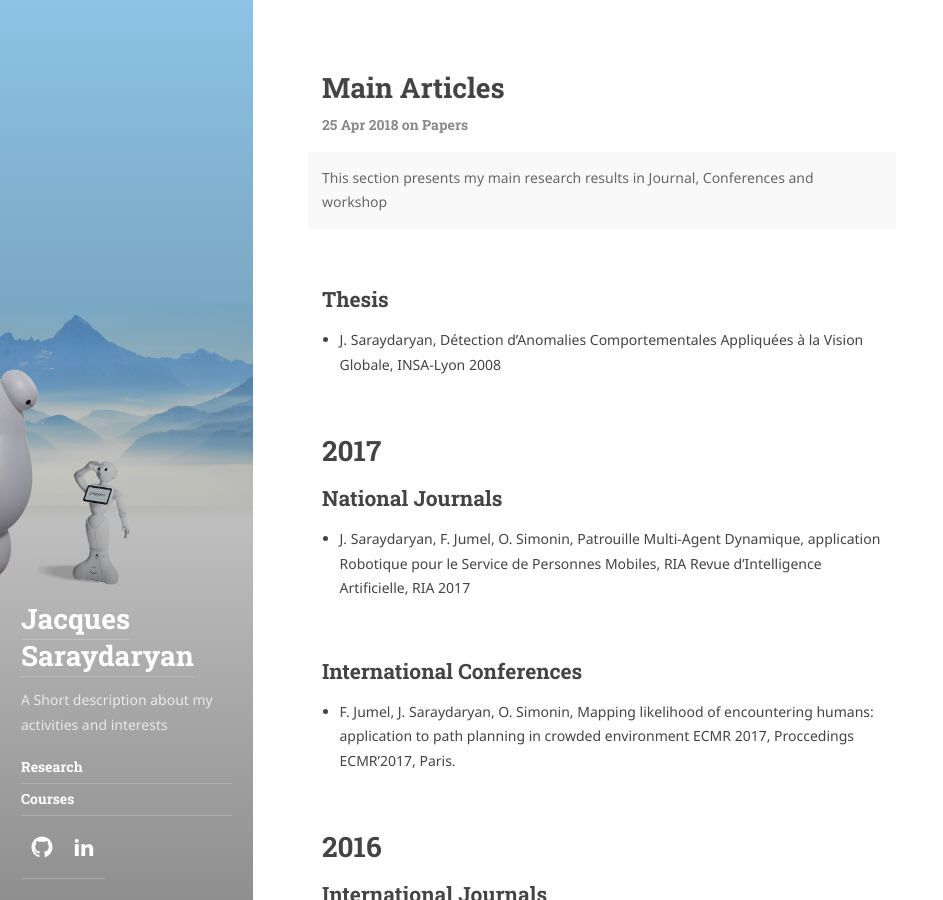
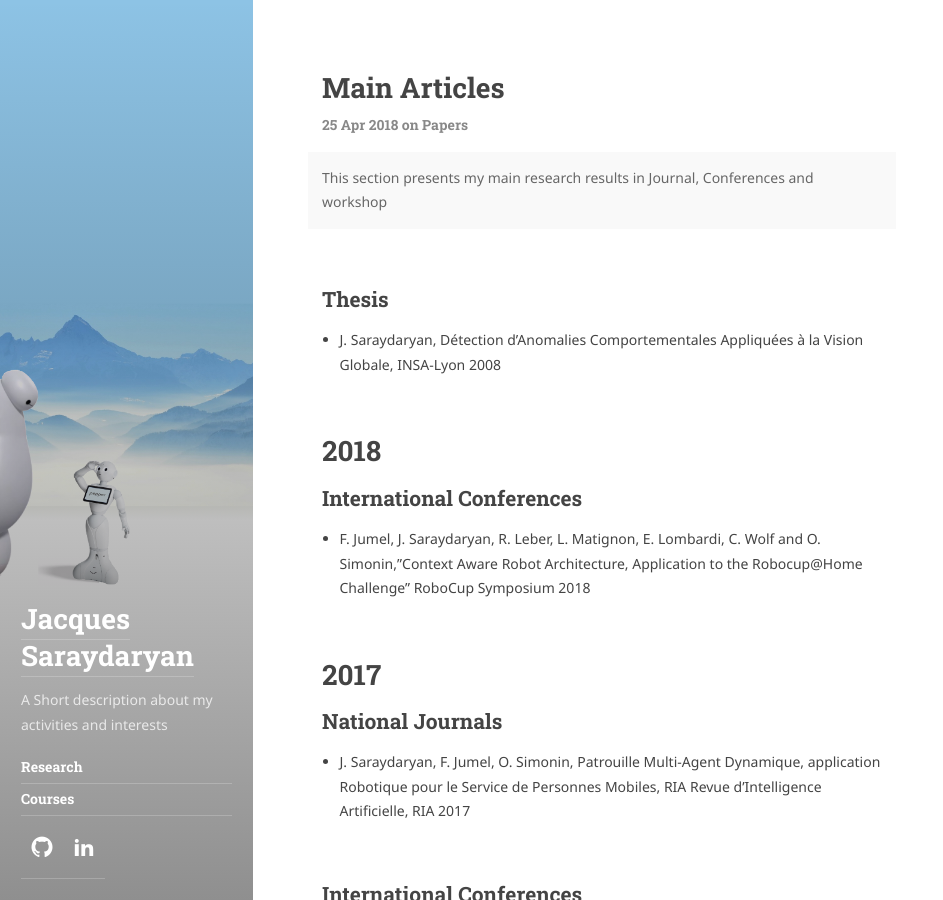
Before and after one commit to jacques-saraydaryan/jacques-saraydaryan.github.io, a Jekyll site: the page built from _posts/research/2018-04-25-papers.md, in a window 1280 px wide and 900 px high. Shown: the whole window, without its empty margins (0-943 px from the left). Built offline with Jekyll 4.4.1, drawn with Linux system fonts in a browser that asks for light colours; some web fonts are replaced.

Commit message:
Update 2018-04-25-papers.md

```diff
--- a/_posts/research/2018-04-25-papers.md
+++ b/_posts/research/2018-04-25-papers.md
@@ -9,6 +9,12 @@ tags: [papers]
 ## Thesis
 
 * J. Saraydaryan, Détection d’Anomalies Comportementales Appliquées à la Vision Globale, INSA-Lyon 2008
+
+# 2018
+
+## International Conferences
+
+* F. Jumel, J. Saraydaryan, R. Leber, L. Matignon, E. Lombardi, C. Wolf and O. Simonin,"Context Aware Robot Architecture, Application to the Robocup@Home Challenge" RoboCup Symposium 2018
 
 # 2017
 
```
